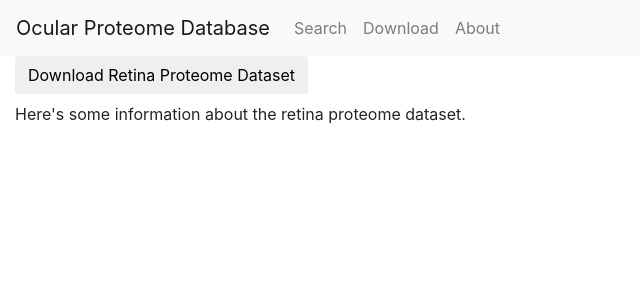
After one commit to MahajanLab/ocularproteome-project, a Django app: page /download/ in a window 1280 px wide. The commit adds this page. Shown: the top 300 px of the page, without its empty margins (0-640 px from the left). Run offline with Django 3.2, Linux system fonts and the light colour scheme; some libraries are stand-ins or nearby versions.

Commit message:
added downloads page, tweaked other html

```diff
--- a/OcularPDB/views.py
+++ b/OcularPDB/views.py
@@ -12,3 +12,7 @@ def results(request):
 
 def index(request):
     return render(request, "ocular_proteome_db/home.html")
+
+
+def download(request):
+    return render(request, "ocular_proteome_db/download.html")
--- a/ocular_proteome_db/urls.py
+++ b/ocular_proteome_db/urls.py
@@ -21,4 +21,5 @@ urlpatterns = [
     path('admin/', admin.site.urls),
     path('home/', views.index, name='index'), #include('OcularPDB.urls')),
     path('search/', views.results, name='index'),
+    path('download/', views.download, name='download')
 ]
--- a/templates/base-search.html
+++ b/templates/base-search.html
@@ -42,7 +42,7 @@
                     <a class="nav-link" href="#">Search <span class="sr-only">(current)</span> </a>
                 </li>
                 <li class="nav-item">
-                    <a class="nav-link" href="#">Download</a>
+                    <a class="nav-link" href="/download/">Download</a>
                 </li>
                 <li class="nav-item">
                     <a class="nav-link" href="#">About</a>
@@ -57,7 +57,7 @@
             <div class="full-width">
                 <form class="box full-width" action="/search/" method="post">
                     {% csrf_token %}
-                    <input id="protein-identifier" class="grow form-control" type="text" name="identifier">
+                    <input id="protein-identifier" class="grow form-control" type="text" name="identifier" placeholder="For example, ENSP00000229264 or GNB3">
                     <button type="submit" class="btn btn-default">Submit</button>
                 </form>
             </div>
--- a/templates/base.html
+++ b/templates/base.html
@@ -31,9 +31,7 @@
         </div>
     </nav>
 
-    <div id="content" class="col-md-9 col-md-offset-3">
-        {% block form-content %}{% endblock %}
-    </div>
+    {% block contents %}{% endblock %}
 
 </body>
 
--- /dev/null
+++ b/templates/ocular_proteome_db/download.html
@@ -0,0 +1,12 @@
+{% extends "base.html" %}
+
+{% block contents %}
+    <div class="col-md-9 col-offset-3">
+        <a href="/assets/retina-dataset.zip" download>
+            <h4>
+                <button class="btn">Download Retina Proteome Dataset</button>
+            </h4>
+        </a>
+        <p>Here's some information about the retina proteome dataset.</p>
+    </div>
+{% endblock %}
```
